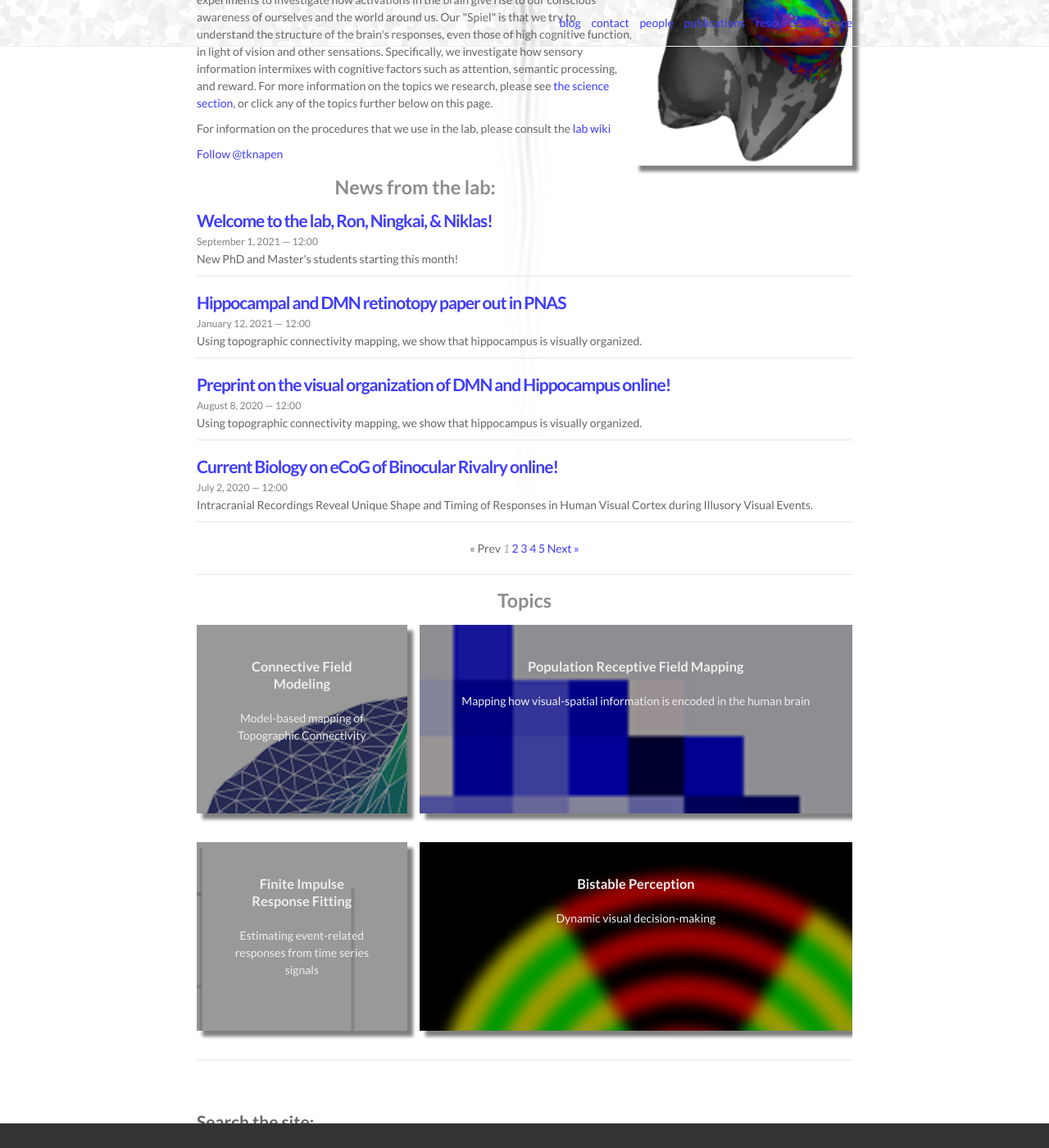
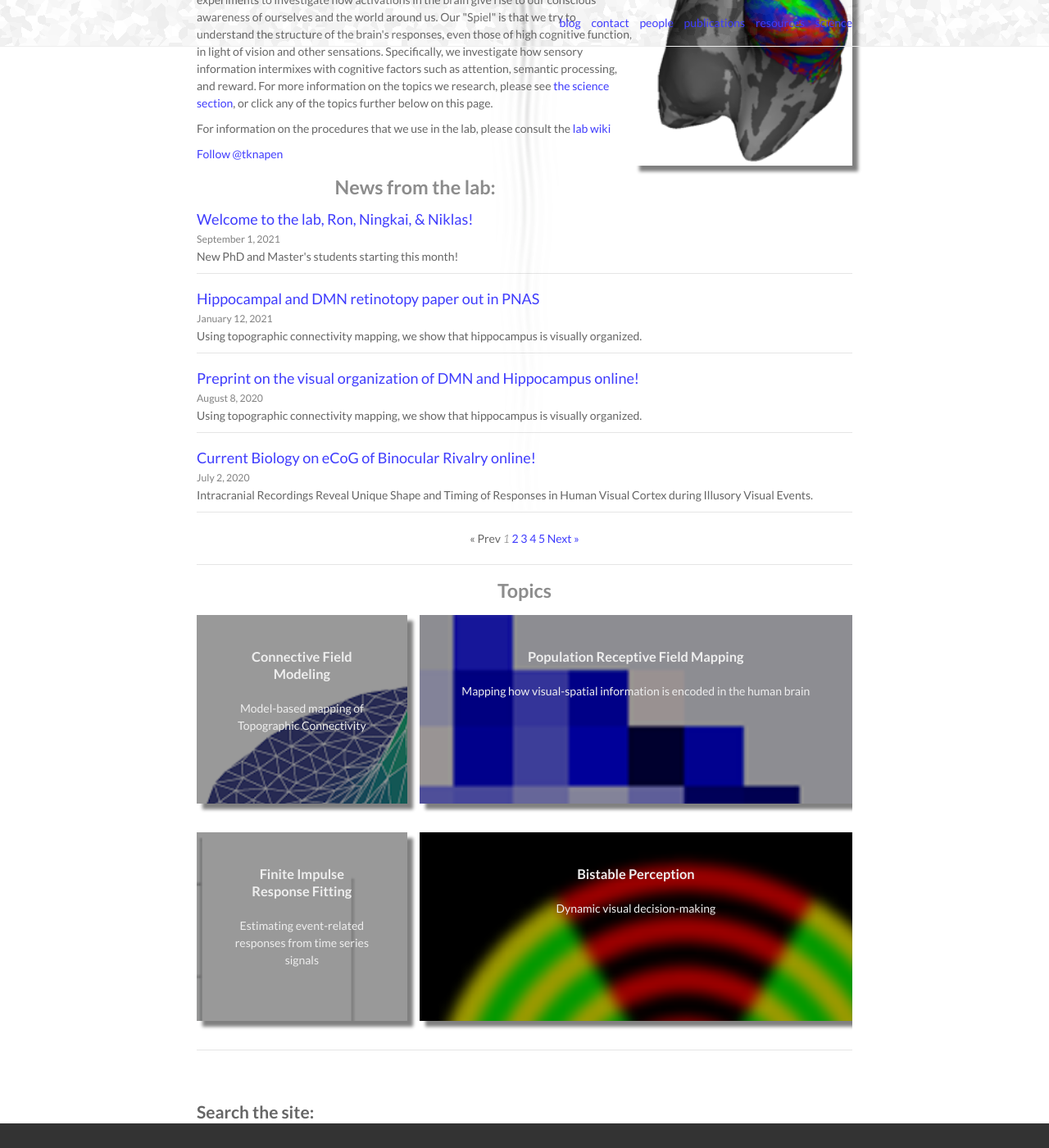
Before and after one commit to tknapen/tknapen.github.io, a Jekyll site: the page built from index.html, in a window 1280 px wide and 1400 px high, scrolled down 317 px. Shown: the whole window at 82% size. Built offline with Jekyll 4.4.1, drawn with Linux system fonts in a browser that asks for light colours; nearby versions of some CDN libraries; the list of posts is cut into pages by our own code; comment, search, counter and statistics services are not loaded.

Commit message:
changed the css a bit

```diff
--- a/_sass/_layout.scss
+++ b/_sass/_layout.scss
@@ -159,14 +159,16 @@
 }
 
 .post-title {
-    font-size: 21px;
-    letter-spacing: -1px;
+    font-size: 18px;
+    font-weight: 400;
+    // font-style: oblique;
+    // letter-spacing: -1px;
     line-height: 1;
     text-align: center;
-    padding: 20px 0;
+    padding: 8px 0;
 
     @include media-query($on-laptop) {
-        font-size: 21px;
+        font-size: 18px;
     }
 }
 
--- a/index.html
+++ b/index.html
@@ -22,7 +22,7 @@
         <img class="col half" src="{{ post.img }}">
         {% endif %}
         <h6><a class="post-title" href="{{ post.url | prepend: site.baseurl }}">{{ post.title }}</a></h6>
-        <p class="post-meta">{{ post.date | date: '%B %-d, %Y — %H:%M' }}</p>
+        <p class="post-meta">{{ post.date | date: '%B %-d, %Y' }}</p>
         <p>{{ post.description }}</p>
         <hr/>
       </li>
```
